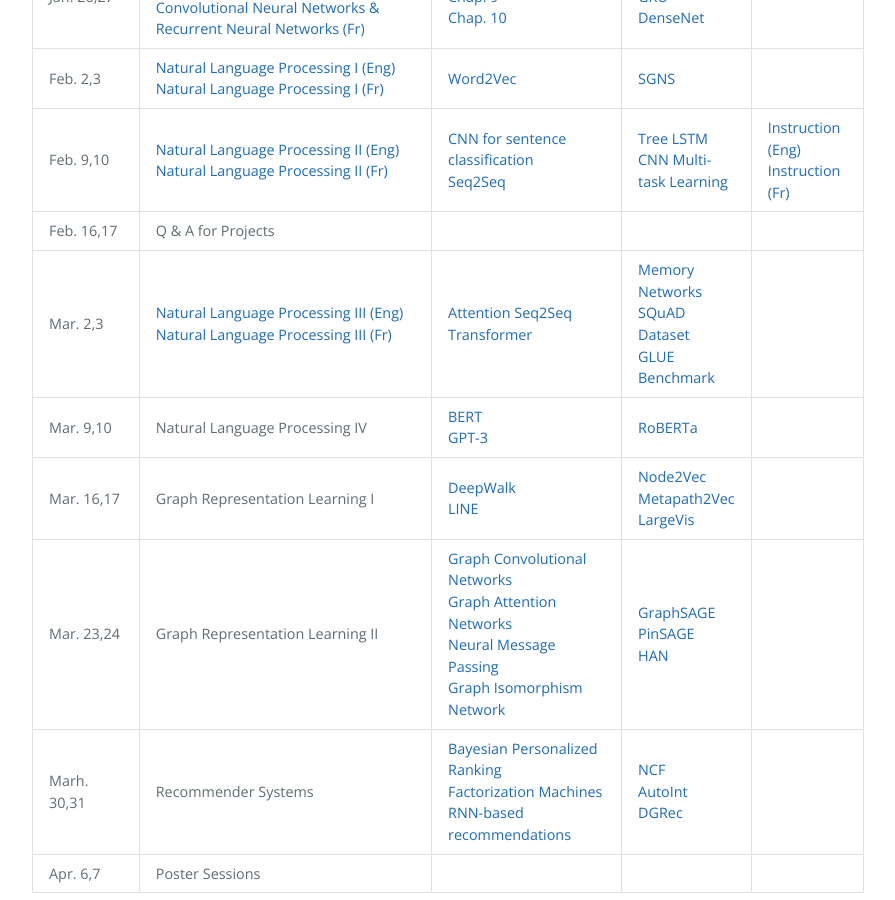
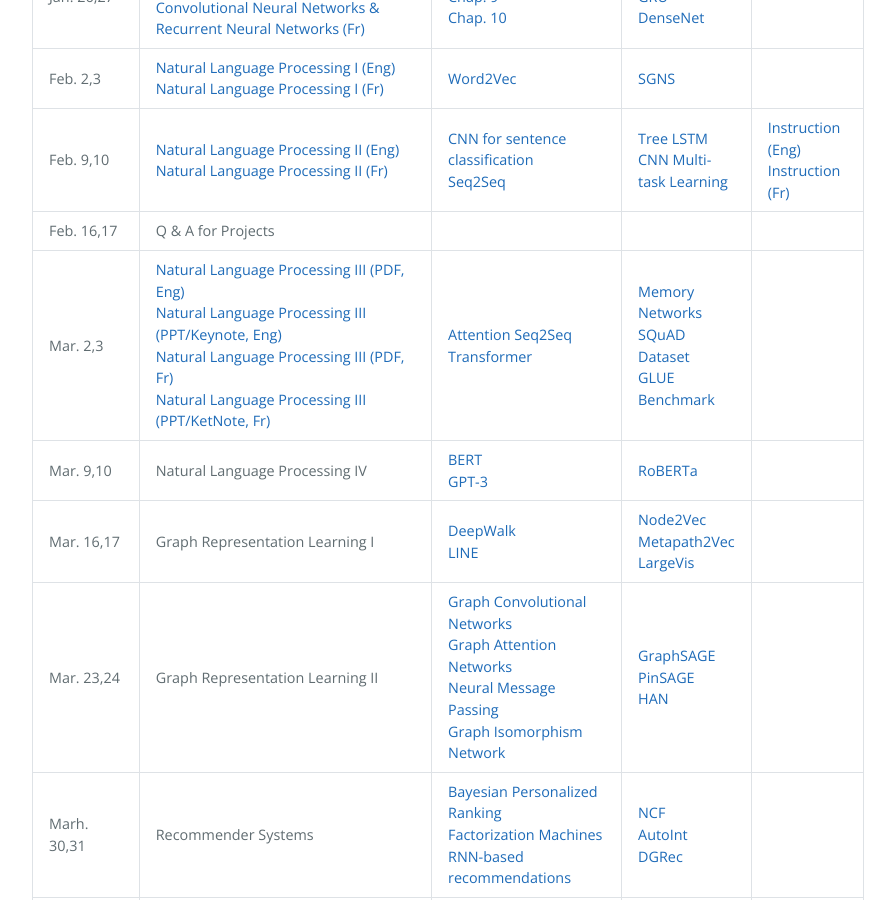
Before and after one commit to DeepGraphLearning/Math80600A_2022W, a Jekyll site: the page built from schedule.md, in a window 1280 px wide and 900 px high, scrolled down 968 px. Shown: the whole window, without its empty margins (192-1087 px from the left). Built offline with Jekyll 4.4.1, drawn with Linux system fonts in a browser that asks for light colours.

Commit message:
Update schedule.md

```diff
--- a/schedule.md
+++ b/schedule.md
@@ -115,10 +115,14 @@ schedule:
     topics: Q & A for Projects
   - date: Mar. 2,3
     topics:
-      - name: Natural Language Processing III (Eng)
+      - name: Natural Language Processing III (PDF, Eng)
         url: https://www.dropbox.com/s/4i3k59kakn74dd5/Week7-DL4NLP-part2.pdf?dl=0
-      - name: Natural Language Processing III (Fr)
+      - name: Natural Language Processing III (PPT/Keynote, Eng)
+        url: https://www.dropbox.com/scl/fi/dxmnnec6wlvh3vbliabzu/Week7-DL4NLP-part2.pptx?dl=0&rlkey=0enqauq5fgmk8dd8azyxtkqpj
+      - name: Natural Language Processing III (PDF, Fr)
         url: https://www.dropbox.com/s/ofcbhg1hhuaz10x/S7-Transformer_Bert.pdf?dl=0
+      - name: Natural Language Processing III (PPT/KetNote, Fr)
+        url: https://www.dropbox.com/s/yq47vyxf20qa1qg/S7-Transformer_Bert.key?dl=0
     readings:
       - name: Attention Seq2Seq
         url: https://arxiv.org/abs/1409.0473
```
